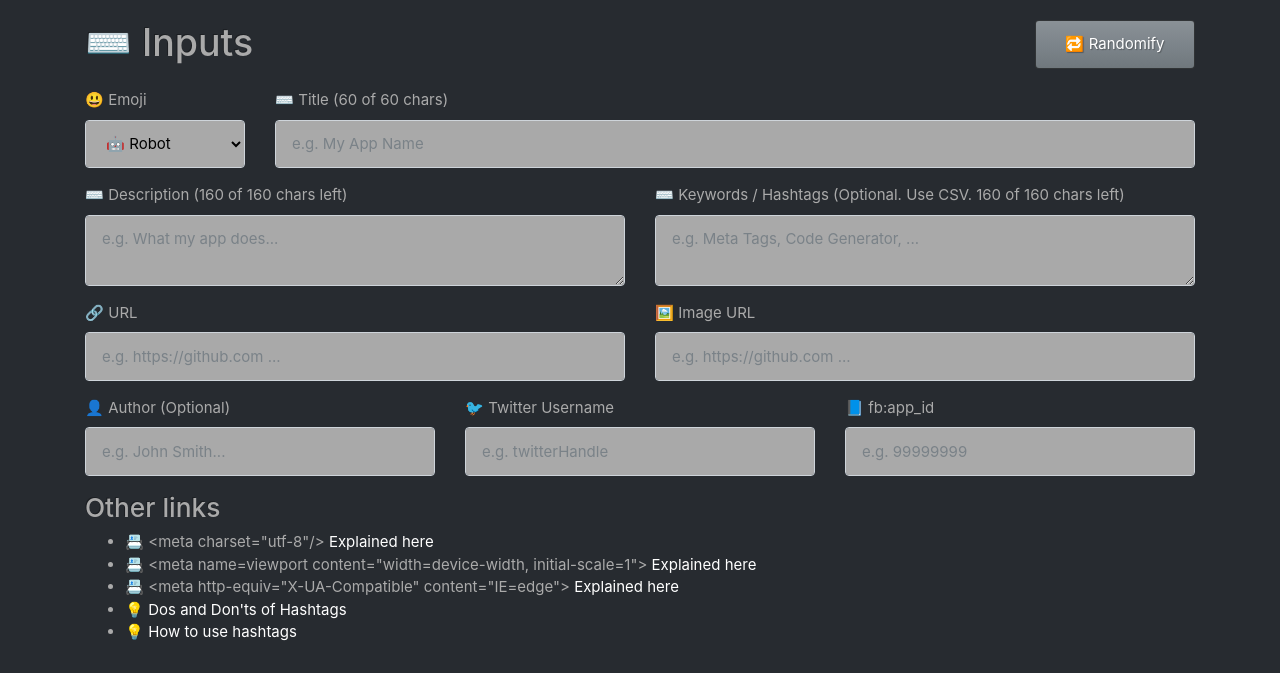
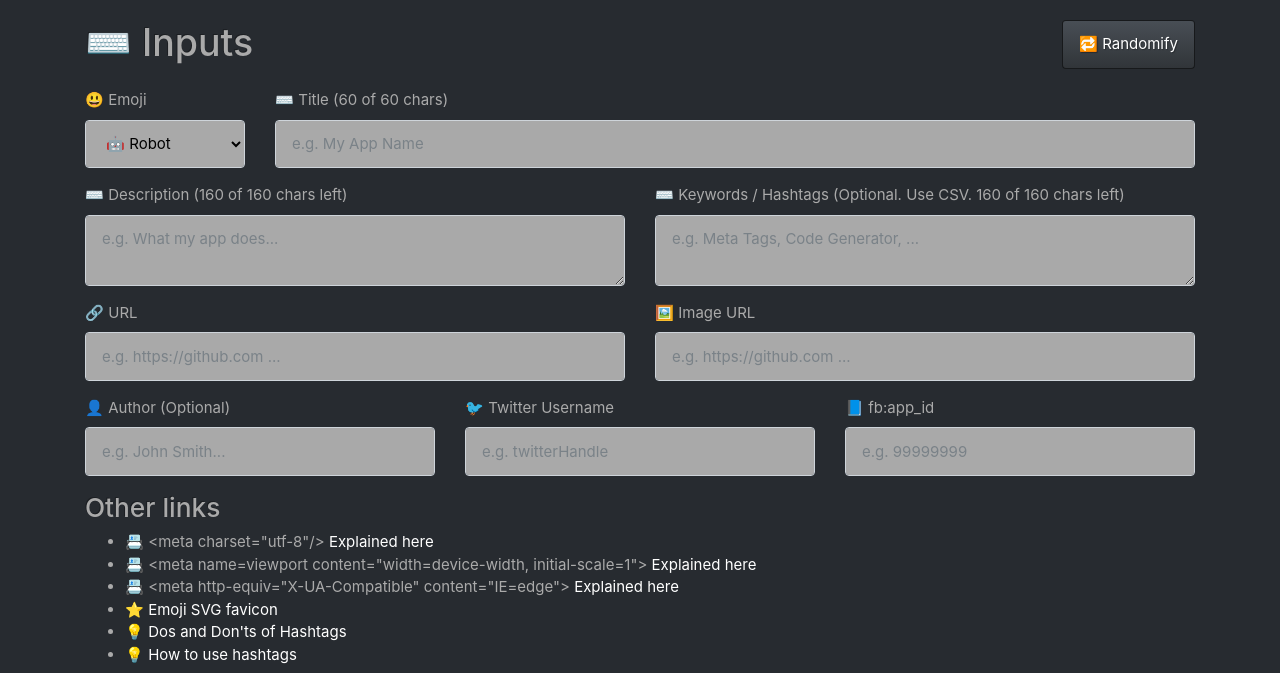
Before and after one commit to lewdev/meta-tag-gen, a website: page src/index.html in a window 1280 px wide. Shown: the part 60-733 px from the top of the page. Drawn offline with Linux system fonts and the light colour scheme.

Commit message:
Add emoji+svg favicon

```diff
--- a/src/index.html
+++ b/src/index.html
@@ -77,11 +77,11 @@
   <div id="top" class="container">
     <div class="page-header" id="banner">
       <div class="row">
-        <div class="col-10">
+        <div class="col-8">
           <h1>⌨️ Inputs</h1>
         </div>
-        <div class="col-2">
-          <button class="btn btn-block btn-secondary" onClick="populateFieldsRandomly()">🔁 Randomify</button>
+        <div class="col-4 text-right">
+          <button class="btn btn-primary" onClick="populateFieldsRandomly()">🔁 Randomify</button>
         </div>
       </div>
     </div>
@@ -170,6 +170,7 @@
             📇 &lt;meta http-equiv="X-UA-Compatible" content="IE=edge"&gt;
             <a target="_blank" href="https://stackoverflow.com/questions/6771258/what-does-meta-http-equiv-x-ua-compatible-content-ie-edge-do">Explained here</a>
           </li>
+          <li><a target="_blank" href="https://css-tricks.com/emojis-as-favicons/">⭐ Emoji SVG favicon</a></li>
           <li><a target="_blank" href="https://business.twitter.com/en/blog/the-dos-and-donts-of-hashtags.html">💡 Dos and Don'ts of Hashtags</a></li>
           <li><a target="_blank" href="https://help.twitter.com/en/using-twitter/how-to-use-hashtags">💡 How to use hashtags</a></li>
         </ul>
```
Also changed, not shown: src/script.js (+3 -1 lines).
